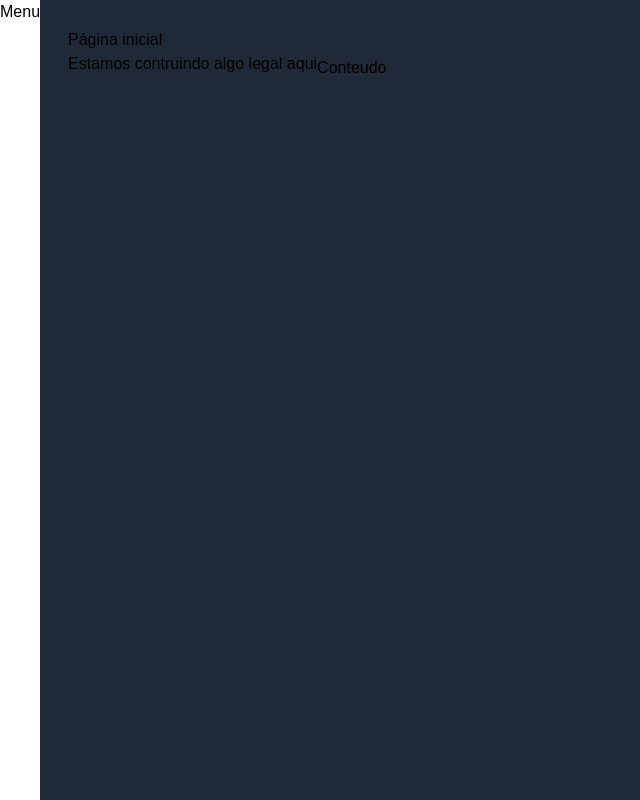
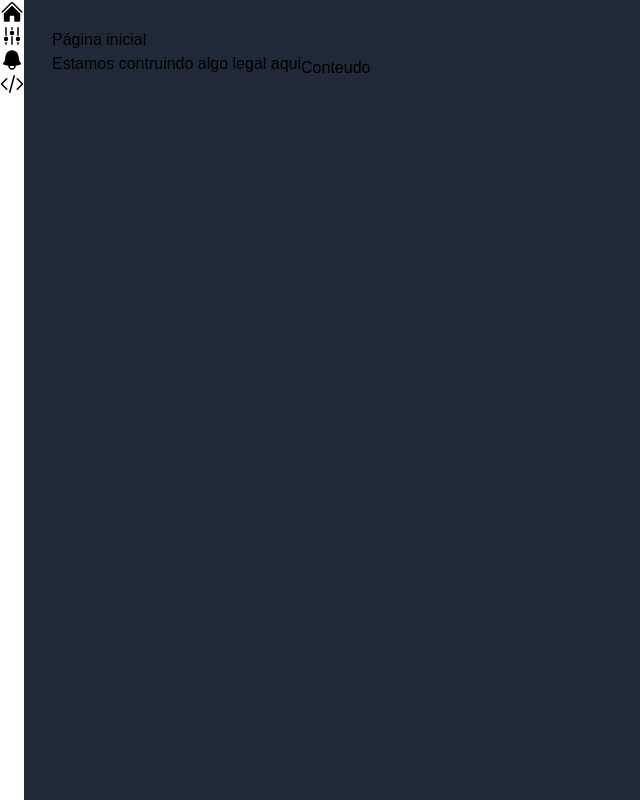
Before and after one commit to Beatrizaquino/admin-template, a Next.js app: page / in a window 1280 px wide. Shown: the whole page, without its empty margins (0-640 px from the left). Built offline with nearby package versions, Linux system fonts and the light colour scheme.

Commit message:
componente menu lateral

```diff
--- /dev/null
+++ b/components/template/MenuItems.tsx
@@ -0,0 +1,13 @@
+interface MenuItemProps {
+    url: string
+    texto: string
+    icone: any
+}
+
+export default function MenuItem(props: MenuItemProps) {
+    return (
+        <li>
+            {props.icone}
+        </li>
+    )
+}
--- a/components/template/MenuLateral.tsx
+++ b/components/template/MenuLateral.tsx
@@ -1,9 +1,16 @@
+import MenuItem from "./MenuItems";
+import { IconAlert, IconCode, IconHome, IconSetting } from "./icons";
 
 
 export default function MenuLateral() {
     return (
         <aside>
-            <h1>Menu</h1>
+            <ul className={``}>
+                <MenuItem url="/" texto="Home" icone={IconHome}/>
+                <MenuItem url="/"  texto="Settings" icone={IconSetting}/>
+                <MenuItem url="/"  texto="Alert" icone={IconAlert}/>
+                <MenuItem url="/"  texto="Study" icone={IconCode}/>
+            </ul>
         </aside>
     )
 }
--- /dev/null
+++ b/components/template/icons/index.tsx
@@ -0,0 +1,27 @@
+export const IconHome = (
+    <svg xmlns="http://www.w3.org/2000/svg" viewBox="0 0 24 24" fill="currentColor" className="w-6 h-6">
+    <path d="M11.47 3.84a.75.75 0 011.06 0l8.69 8.69a.75.75 0 101.06-1.06l-8.689-8.69a2.25 2.25 0 00-3.182 0l-8.69 8.69a.75.75 0 001.061 1.06l8.69-8.69z" />
+    <path d="M12 5.432l8.159 8.159c.03.03.06.058.091.086v6.198c0 1.035-.84 1.875-1.875 1.875H15a.75.75 0 01-.75-.75v-4.5a.75.75 0 00-.75-.75h-3a.75.75 0 00-.75.75V21a.75.75 0 01-.75.75H5.625a1.875 1.875 0 01-1.875-1.875v-6.198a2.29 2.29 0 00.091-.086L12 5.43z" />
+    </svg>
+)
+
+export const IconSetting = (
+    <svg xmlns="http://www.w3.org/2000/svg" viewBox="0 0 24 24" fill="currentColor" className="w-6 h-6">
+        <path d="M6 12a.75.75 0 01-.75-.75v-7.5a.75.75 0 111.5 0v7.5A.75.75 0 016 12zM18 12a.75.75 0 01-.75-.75v-7.5a.75.75 0 011.5 0v7.5A.75.75 0 0118 12zM6.75 20.25v-1.5a.75.75 0 00-1.5 0v1.5a.75.75 0 001.5 0zM18.75 18.75v1.5a.75.75 0 01-1.5 0v-1.5a.75.75 0 011.5 0zM12.75 5.25v-1.5a.75.75 0 00-1.5 0v1.5a.75.75 0 001.5 0zM12 21a.75.75 0 01-.75-.75v-7.5a.75.75 0 011.5 0v7.5A.75.75 0 0112 21zM3.75 15a2.25 2.25 0 104.5 0 2.25 2.25 0 00-4.5 0zM12 11.25a2.25 2.25 0 110-4.5 2.25 2.25 0 010 4.5zM15.75 15a2.25 2.25 0 104.5 0 2.25 2.25 0 00-4.5 0z" />
+    </svg>
+
+)
+
+export const IconAlert = (
+    <svg xmlns="http://www.w3.org/2000/svg" viewBox="0 0 24 24" fill="currentColor" className="w-6 h-6">
+        <path fillRule="evenodd" d="M5.25 9a6.75 6.75 0 0113.5 0v.75c0 2.123.8 4.057 2.118 5.52a.75.75 0 01-.297 1.206c-1.544.57-3.16.99-4.831 1.243a3.75 3.75 0 11-7.48 0 24.585 24.585 0 01-4.831-1.244.75.75 0 01-.298-1.205A8.217 8.217 0 005.25 9.75V9zm4.502 8.9a2.25 2.25 0 104.496 0 25.057 25.057 0 01-4.496 0z" clipRule="evenodd" />
+    </svg>
+
+)
+
+export const IconCode = (
+    <svg xmlns="http://www.w3.org/2000/svg" viewBox="0 0 24 24" fill="currentColor" className="w-6 h-6">
+        <path fillRule="evenodd" d="M14.447 3.027a.75.75 0 01.527.92l-4.5 16.5a.75.75 0 01-1.448-.394l4.5-16.5a.75.75 0 01.921-.526zM16.72 6.22a.75.75 0 011.06 0l5.25 5.25a.75.75 0 010 1.06l-5.25 5.25a.75.75 0 11-1.06-1.06L21.44 12l-4.72-4.72a.75.75 0 010-1.06zm-9.44 0a.75.75 0 010 1.06L2.56 12l4.72 4.72a.75.75 0 11-1.06 1.06L.97 12.53a.75.75 0 010-1.06l5.25-5.25a.75.75 0 011.06 0z" clipRule="evenodd" />
+    </svg>
+
+)
```
